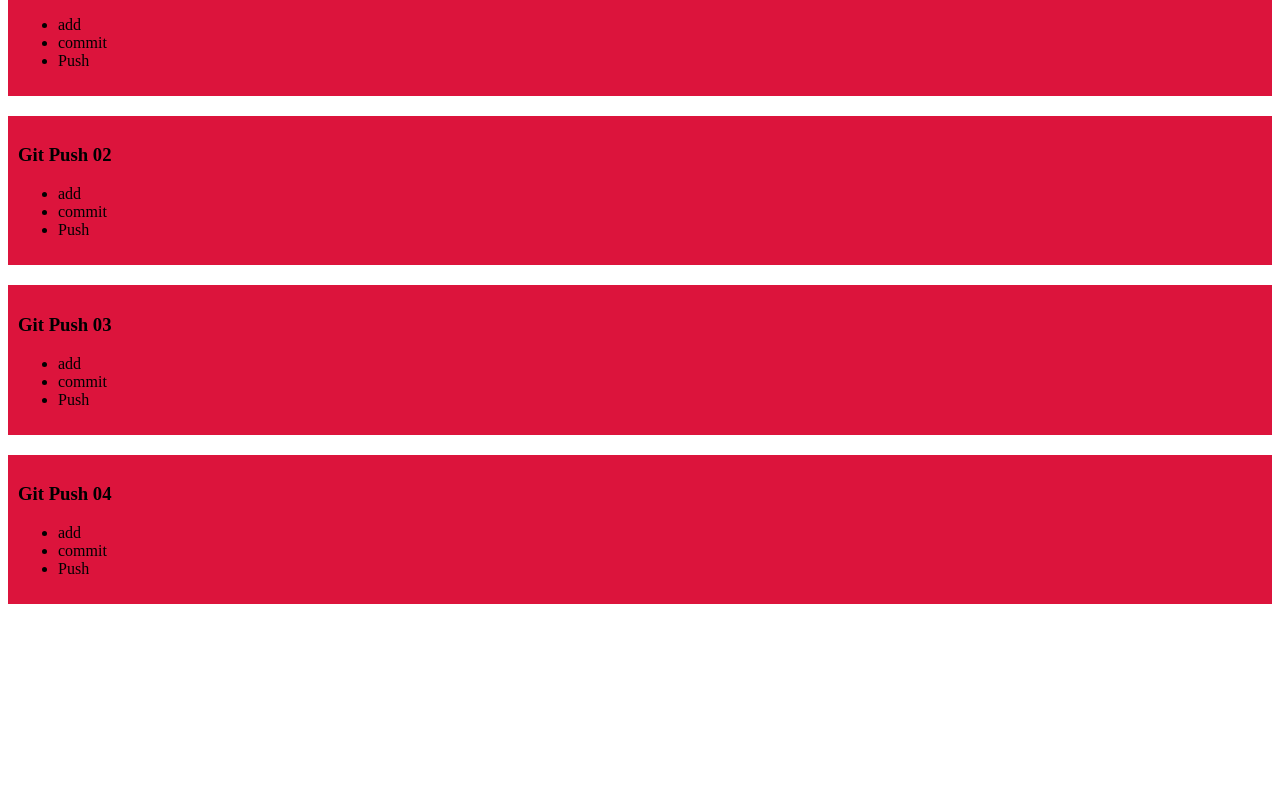
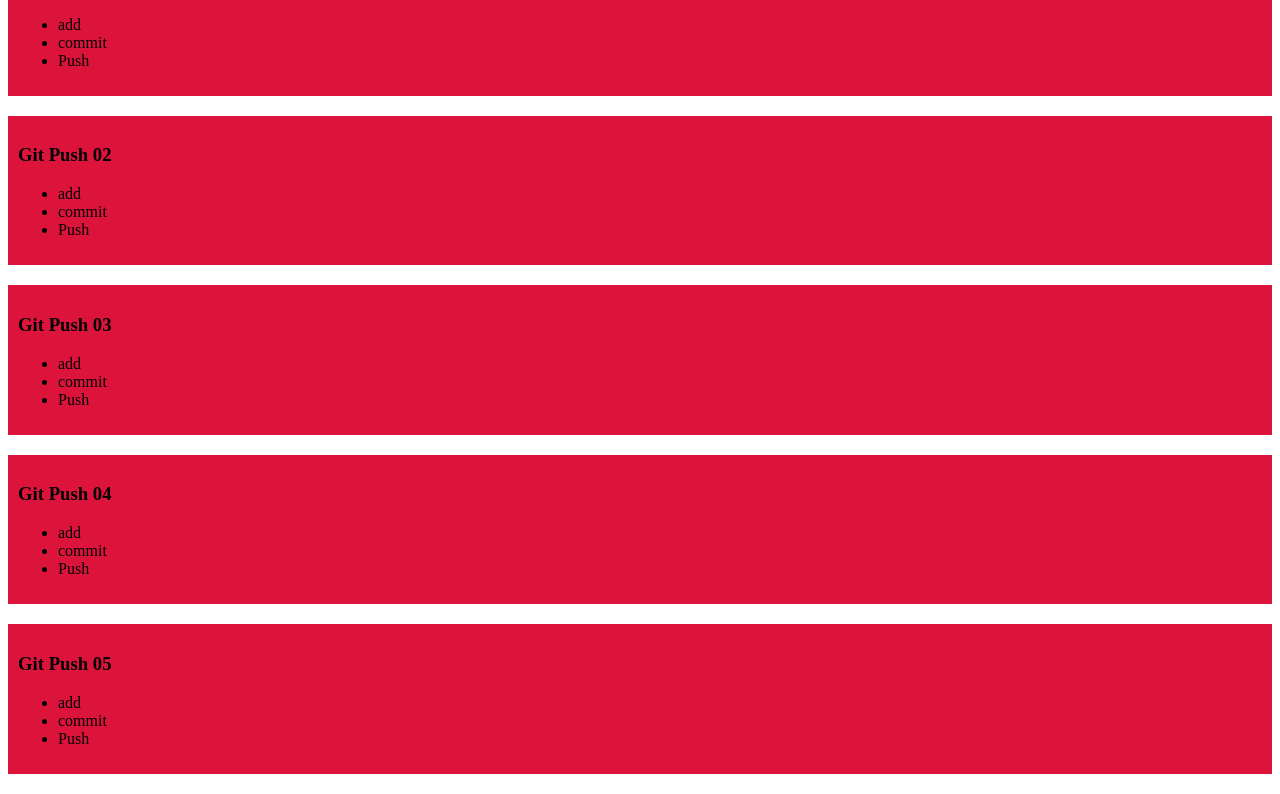
Before and after one commit to MdAktar143/my-shelly-coop-repo, a plain HTML site: page index.html in a window 1280 px wide. Shown: the part 462-1256 px from the top of the page. Before the commit the page ends 1086 px from the top, so only its background shows below. Drawn offline with Linux system fonts and the light colour scheme.

Commit message:
all right

```diff
--- a/index.html
+++ b/index.html
@@ -53,5 +53,14 @@
             <li>Push</li>
         </ul>
     </div>
+    <div>
+        <h3>Git Push 05
+                </h3>
+        <ul>
+            <li>add</li>
+            <li>commit</li>
+            <li>Push</li>
+        </ul>
+    </div>
 </body>
 </html>
```
